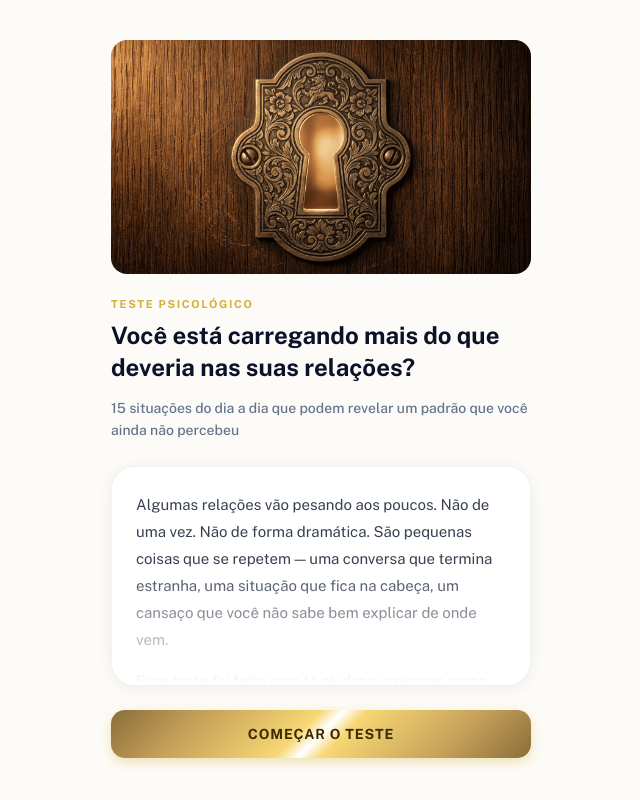
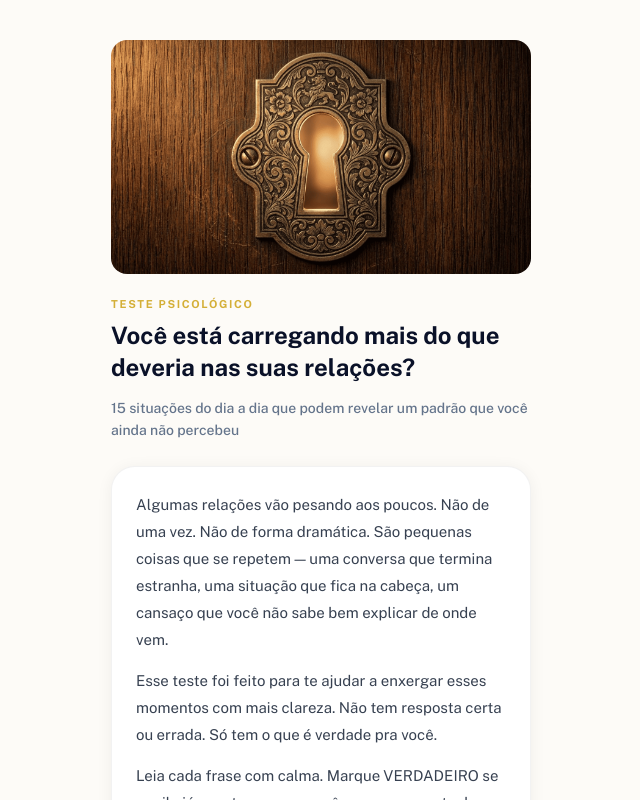
Before and after one commit to vgtallan-afk/Quiz, a React (Vite) app: page / in a window 1280 px wide. Shown: the top 800 px of the page, without its empty margins (319-959 px from the left). Built offline with nearby package versions, Linux system fonts and the light colour scheme.

Commit message:
Update Quiz.jsx

```diff
--- a/src/Quiz.jsx
+++ b/src/Quiz.jsx
@@ -559,7 +559,7 @@ export default function Quiz() {
             <p style={{ fontSize: "14px", fontWeight: 500, color: "#64748B", marginBottom: "24px", lineHeight: 1.6 }}>
               {quizData.subtitle}
             </p>
-            <Card style={{ marginBottom: "24px", position: "relative", overflow: "hidden", maxHeight: "220px", overflowY: "auto" }}>
+            <Card style={{ marginBottom: "24px", position: "relative" }}>
   {quizData.intro.split("\n\n").map((p, i, arr) => (
     <p
       key={i}
@@ -574,16 +574,6 @@ export default function Quiz() {
     </p>
   ))}
 
-  <div
-    style={{
-      position: "absolute",
-      bottom: 0,
-      left: 0,
-      width: "100%",
-      height: "120px",
-      background: "linear-gradient(to bottom, rgba(255,255,255,0), #FFFFFF)"
-    }}
-  />
 </Card>
 
 <button
```
